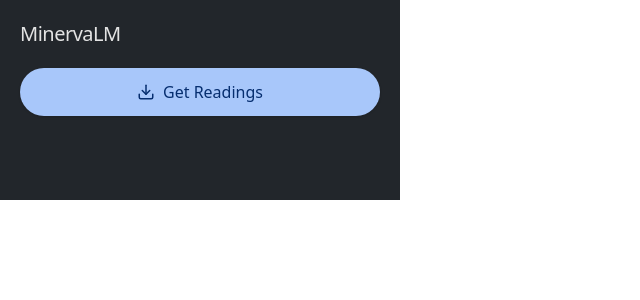
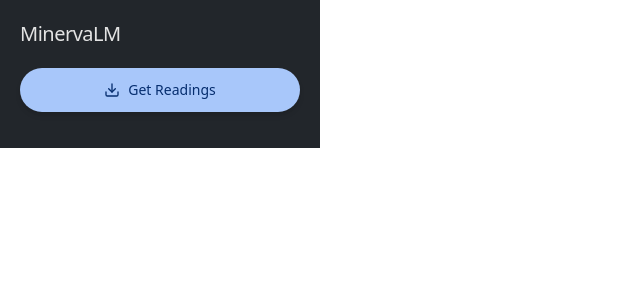
Before and after one commit to Muifrend/MUML, a React app: page / in a window 1280 px wide. Shown: the top 300 px of the page, without its empty margins (0-640 px from the left). Built offline with nearby package versions, Linux system fonts and the light colour scheme; the HTML template or start-up script is replaced by a standard one.

Commit message:
feat: update UI styles and improve scrollbar visibility in popup and LinkList components

```diff
--- a/popup.html
+++ b/popup.html
@@ -1,14 +1,13 @@
 <!doctype html>
-<html lang="en">
+<html lang="en" class="bg-[#1E1F20]">
   <head>
     <meta charset="UTF-8" />
-    <link rel="icon" type="image/svg+xml" href="/vite.svg" />
     <meta name="viewport" content="width=device-width, initial-scale=1.0" />
     <title>Minerva University ML</title>
   </head>
-  <body class="m-0 flex flex-col place-items-center min-w-[320px] bg-[#242424] text-[rgba(255,255,255,0.87)] font-sans antialiased leading-relaxed">
+  <body class="m-0 p-0 bg-[#22262b] rounded-3xl text-[#E3E3E3] font-sans antialiased overflow-hidden">
 
-    <div id="root" class="w-full flex justify-center"></div>
+    <div id="root"></div>
 
     <script type="module" src="/src/main.tsx"></script>
   </body>
--- a/src/App.tsx
+++ b/src/App.tsx
@@ -25,10 +25,16 @@ function App() {
 
   const handleScrape = async () => {
     setErrorMessage(null);
-    const [tab] = await chrome.tabs.query({ active: true, currentWindow: true });
+    const [tab] = await chrome.tabs.query({
+      active: true,
+      currentWindow: true,
+    });
 
     if (tab.id) {
-      chrome.tabs.sendMessage(tab.id, { action: "GET_READINGS" }, (response) => {
+      chrome.tabs.sendMessage(
+        tab.id,
+        { action: "GET_READINGS" },
+        (response) => {
           if (chrome.runtime.lastError) {
             setErrorMessage("Could not connect. Reload the page.");
             return;
@@ -55,7 +61,8 @@ function App() {
           } else {
             setErrorMessage("No data found.");
           }
-      });
+        }
+      );
     } else {
       setErrorMessage("No active tab found.");
     }
@@ -72,8 +79,7 @@ function App() {
 
   return (
     // UPDATED: Main background color #1E1F20 and text #E3E3E3
-    <div className="w-[400px] p-5 bg-[#22262b] text-[#E3E3E3] h-auto min-h-[200px] max-h-[600px] flex flex-col font-sans overflow-hidden">
-
+    <div className=" p-5 bg-[#22262b] w-[320px] max-h-[600px] text-[#E3E3E3]  flex flex-col font-sans overflow-hidden">
       {/* Header */}
       <div className="flex items-center justify-between mb-5">
         <h1 className="text-xl font-medium tracking-tight">MinervaLM</h1>
@@ -85,7 +91,20 @@ function App() {
             className="p-2 rounded-full hover:bg-[#353638] text-zinc-400 hover:text-[#E3E3E3] transition-colors"
             title="Clear saved data"
           >
-            <svg xmlns="http://www.w3.org/2000/svg" width="18" height="18" viewBox="0 0 24 24" fill="none" stroke="currentColor" strokeWidth="2" strokeLinecap="round" strokeLinejoin="round"><path d="M18 6 6 18"/><path d="m6 6 18 18"/></svg>
+            <svg
+              xmlns="http://www.w3.org/2000/svg"
+              width="20"
+              height="20"
+              viewBox="0 0 24 24"
+              fill="none"
+              stroke="currentColor"
+              strokeWidth="2"
+              strokeLinecap="round"
+              strokeLinejoin="round"
+            >
+              <path d="M18 6 6 18" />
+              <path d="M6 6 18 18" />
+            </svg>
           </button>
         )}
       </div>
@@ -96,11 +115,29 @@ function App() {
       <div className="w-full mb-4">
         <button
           onClick={handleScrape}
-          // UPDATED: Material Design "Filled Tonal" button style
-          // Pastel Blue background with Dark Blue text
-          className="w-full bg-[#A8C7FA] hover:bg-[#8AB4F8] text-[#062E6F] font-medium py-3 px-6 rounded-full transition-all shadow-sm active:scale-[0.98] flex items-center justify-center gap-2"
+          // MATCHING EXACTLY:
+          // 1. 'shadow-md' (was shadow-sm)
+          // 2. 'text-sm' (was missing/default)
+          // 3. 'px-4' (was px-6)
+          // 4. 'duration-200' added for same animation feel
+          className="w-full bg-[#A8C7FA] hover:bg-[#8AB4F8] text-[#062E6F] font-medium py-3 px-4 rounded-full transition-all duration-200 shadow-md active:scale-[0.98] flex items-center justify-center gap-2 text-sm"
         >
-          <svg xmlns="http://www.w3.org/2000/svg" width="18" height="18" viewBox="0 0 24 24" fill="none" stroke="currentColor" strokeWidth="2" strokeLinecap="round" strokeLinejoin="round"><path d="M21 15v4a2 2 0 0 1-2 2H5a2 2 0 0 1-2-2v-4"/><polyline points="7 10 12 15 17 10"/><line x1="12" x2="12" y1="15" y2="3"/></svg>
+          {/* Icon resized to 16 to match the Copy button icon */}
+          <svg
+            xmlns="http://www.w3.org/2000/svg"
+            width="16"
+            height="16"
+            viewBox="0 0 24 24"
+            fill="none"
+            stroke="currentColor"
+            strokeWidth="2"
+            strokeLinecap="round"
+            strokeLinejoin="round"
+          >
+            <path d="M21 15v4a2 2 0 0 1-2 2H5a2 2 0 0 1-2-2v-4" />
+            <polyline points="7 10 12 15 17 10" />
+            <line x1="12" x2="12" y1="15" y2="3" />
+          </svg>
           Get Readings
         </button>
       </div>
--- a/src/components/LinkList.tsx
+++ b/src/components/LinkList.tsx
@@ -1,4 +1,4 @@
-import { useState } from 'react';
+import { useState } from "react";
 
 interface Link {
   title: string;
@@ -15,32 +15,48 @@ interface LinkListProps {
 function getCategory(url: string) {
   const lowerUrl = url.toLowerCase();
 
-  if (lowerUrl.includes('youtube.com') || lowerUrl.includes('youtu.be')) {
+  if (lowerUrl.includes("youtube.com") || lowerUrl.includes("youtu.be")) {
     // Red-ish but muted
-    return { name: 'YouTube', color: 'bg-[#F2B8B5]/10 text-[#F2B8B5] border-[#F2B8B5]/20' };
+    return {
+      name: "YouTube",
+      color: "bg-[#F2B8B5]/10 text-[#F2B8B5] border-[#F2B8B5]/20",
+    };
   }
 
   if (
-    lowerUrl.includes('ebscohost') ||
-    lowerUrl.includes('jstor') ||
-    lowerUrl.includes('proquest') ||
-    lowerUrl.includes('sciencedirect') ||
-    lowerUrl.includes('oxford') ||
-    lowerUrl.includes('groveart') ||
-    lowerUrl.includes('sagepub') ||
-    lowerUrl.includes('tandfonline')
+    lowerUrl.includes("ebscohost") ||
+    lowerUrl.includes("jstor") ||
+    lowerUrl.includes("proquest") ||
+    lowerUrl.includes("sciencedirect") ||
+    lowerUrl.includes("oxford") ||
+    lowerUrl.includes("groveart") ||
+    lowerUrl.includes("sagepub") ||
+    lowerUrl.includes("tandfonline")
   ) {
     // Muted Green
-    return { name: 'Library', color: 'bg-[#C4EED0]/10 text-[#C4EED0] border-[#C4EED0]/20' };
+    return {
+      name: "Library",
+      color: "bg-[#C4EED0]/10 text-[#C4EED0] border-[#C4EED0]/20",
+    };
   }
 
-  if (lowerUrl.endsWith('.pdf') || lowerUrl.includes('uploaded_files') || lowerUrl.includes('drive.google')) {
+  if (
+    lowerUrl.endsWith(".pdf") ||
+    lowerUrl.includes("uploaded_files") ||
+    lowerUrl.includes("drive.google")
+  ) {
     // Muted Orange/Yellow
-    return { name: 'Upload', color: 'bg-[#FDD663]/10 text-[#FDD663] border-[#FDD663]/20' };
+    return {
+      name: "Upload",
+      color: "bg-[#FDD663]/10 text-[#FDD663] border-[#FDD663]/20",
+    };
   }
 
   // Google Blue
-  return { name: 'Web', color: 'bg-[#A8C7FA]/10 text-[#A8C7FA] border-[#A8C7FA]/20' };
+  return {
+    name: "Web",
+    color: "bg-[#A8C7FA]/10 text-[#A8C7FA] border-[#A8C7FA]/20",
+  };
 }
 
 export function LinkList({ sessionTitle, links, allUrls }: LinkListProps) {
@@ -57,7 +73,6 @@ export function LinkList({ sessionTitle, links, allUrls }: LinkListProps) {
 
   return (
     <div className="w-full flex flex-col gap-3 overflow-hidden font-sans">
-
       {sessionTitle && (
         <div className="pb-2 mb-1 border-b border-zinc-700">
           <h2 className="text-sm font-medium text-[#E3E3E3] leading-snug break-words">
@@ -67,7 +82,7 @@ export function LinkList({ sessionTitle, links, allUrls }: LinkListProps) {
       )}
 
       <div className="flex items-center justify-between">
-         <p className="text-zinc-400 text-[11px] font-semibold tracking-wider uppercase">
+        <p className="text-zinc-400 text-[11px] font-semibold tracking-wider uppercase">
           Found {links.length} Sources
         </p>
       </div>
@@ -83,15 +98,19 @@ export function LinkList({ sessionTitle, links, allUrls }: LinkListProps) {
               href={link.url}
               target="_blank"
               rel="noopener noreferrer"
-              // Updated: Darker card background, lighter border, rounder corners (xl)
-              className="w-full text-left group flex items-start gap-3 p-3 bg-[#2D2E30] hover:bg-[#353638] rounded-2xl transition-all border border-transparent hover:border-zinc-600 decoration-0"
+              // FIX 1: Changed 'items-start' to 'items-center' to center the tag vertically
+              // FIX 2: Removed 'justify-center' so content aligns left properly
+              className="w-full text-left group flex items-center gap-3 p-3 bg-[#2D2E30] hover:bg-[#353638] rounded-2xl transition-all border border-transparent hover:border-[#505153] decoration-0"
               title="Open in new tab"
             >
-              {/* Pill shaped tag */}
-              <span className={`shrink-0 text-[10px] font-bold uppercase px-2.5 py-1 rounded-full border ${category.color}`}>
+              {/* Tag */}
+              <span
+                className={`shrink-0 text-[10px] font-bold uppercase px-2.5 py-1 rounded-full border ${category.color}`}
+              >
                 {category.name}
               </span>
 
+              {/* Title */}
               <span className="text-sm text-[#E3E3E3] group-hover:text-white leading-snug line-clamp-2 font-normal">
                 {link.title}
               </span>
@@ -107,19 +126,45 @@ export function LinkList({ sessionTitle, links, allUrls }: LinkListProps) {
             onClick={handleCopyAll}
             // Updated: Rounded-full (Pill), Google Blue colors
             className={`w-full py-3 px-4 rounded-full text-sm font-medium transition-all duration-200 flex items-center justify-center gap-2 shadow-md
-              ${isAllCopied
-                ? 'bg-[#C4EED0] text-[#0F5223]'
-                : 'bg-[#A8C7FA] hover:bg-[#8AB4F8] text-[#062E6F]'
+              ${
+                isAllCopied
+                  ? "bg-[#C4EED0] text-[#0F5223]"
+                  : "bg-[#A8C7FA] hover:bg-[#8AB4F8] text-[#062E6F]"
               }`}
           >
             {isAllCopied ? (
               <>
-                <svg xmlns="http://www.w3.org/2000/svg" width="16" height="16" viewBox="0 0 24 24" fill="none" stroke="currentColor" strokeWidth="2.5" strokeLinecap="round" strokeLinejoin="round"><polyline points="20 6 9 17 4 12"></polyline></svg>
+                <svg
+                  xmlns="http://www.w3.org/2000/svg"
+                  width="16"
+                  height="16"
+                  viewBox="0 0 24 24"
+                  fill="none"
+                  stroke="currentColor"
+                  strokeWidth="2.5"
+                  strokeLinecap="round"
+                  strokeLinejoin="round"
+                >
+                  <polyline points="20 6 9 17 4 12"></polyline>
+                </svg>
                 <span>Copied!</span>
               </>
             ) : (
               <>
-                <svg xmlns="http://www.w3.org/2000/svg" width="16" height="16" viewBox="0 0 24 24" fill="none" stroke="currentColor" strokeWidth="2" strokeLinecap="round" strokeLinejoin="round"><rect x="9" y="9" width="13" height="13" rx="2" ry="2"></rect><path d="M5 15H4a2 2 0 0 1-2-2V4a2 2 0 0 1 2-2h9a2 2 0 0 1 2 2v1"></path></svg>
+                <svg
+                  xmlns="http://www.w3.org/2000/svg"
+                  width="16"
+                  height="16"
+                  viewBox="0 0 24 24"
+                  fill="none"
+                  stroke="currentColor"
+                  strokeWidth="2"
+                  strokeLinecap="round"
+                  strokeLinejoin="round"
+                >
+                  <rect x="9" y="9" width="13" height="13" rx="2" ry="2"></rect>
+                  <path d="M5 15H4a2 2 0 0 1-2-2V4a2 2 0 0 1 2-2h9a2 2 0 0 1 2 2v1"></path>
+                </svg>
                 <span>Copy Sources for NotebookLM</span>
               </>
             )}
--- a/src/index.css
+++ b/src/index.css
@@ -4,3 +4,18 @@ body {
   font-family: 'Inter', sans-serif;
   -webkit-font-smoothing: antialiased; /* Makes font look sharper on Chrome */
 }
+
+/* Hide scrollbars for a cleaner look */
+::-webkit-scrollbar {
+  width: 8px;
+}
+::-webkit-scrollbar-track {
+  background: #1E1F20;
+}
+::-webkit-scrollbar-thumb {
+  background: #353638;
+  border-radius: 4px;
+}
+::-webkit-scrollbar-thumb:hover {
+  background: #505153;
+}
```
Lines whose indentation alone changed are shown as unchanged.
